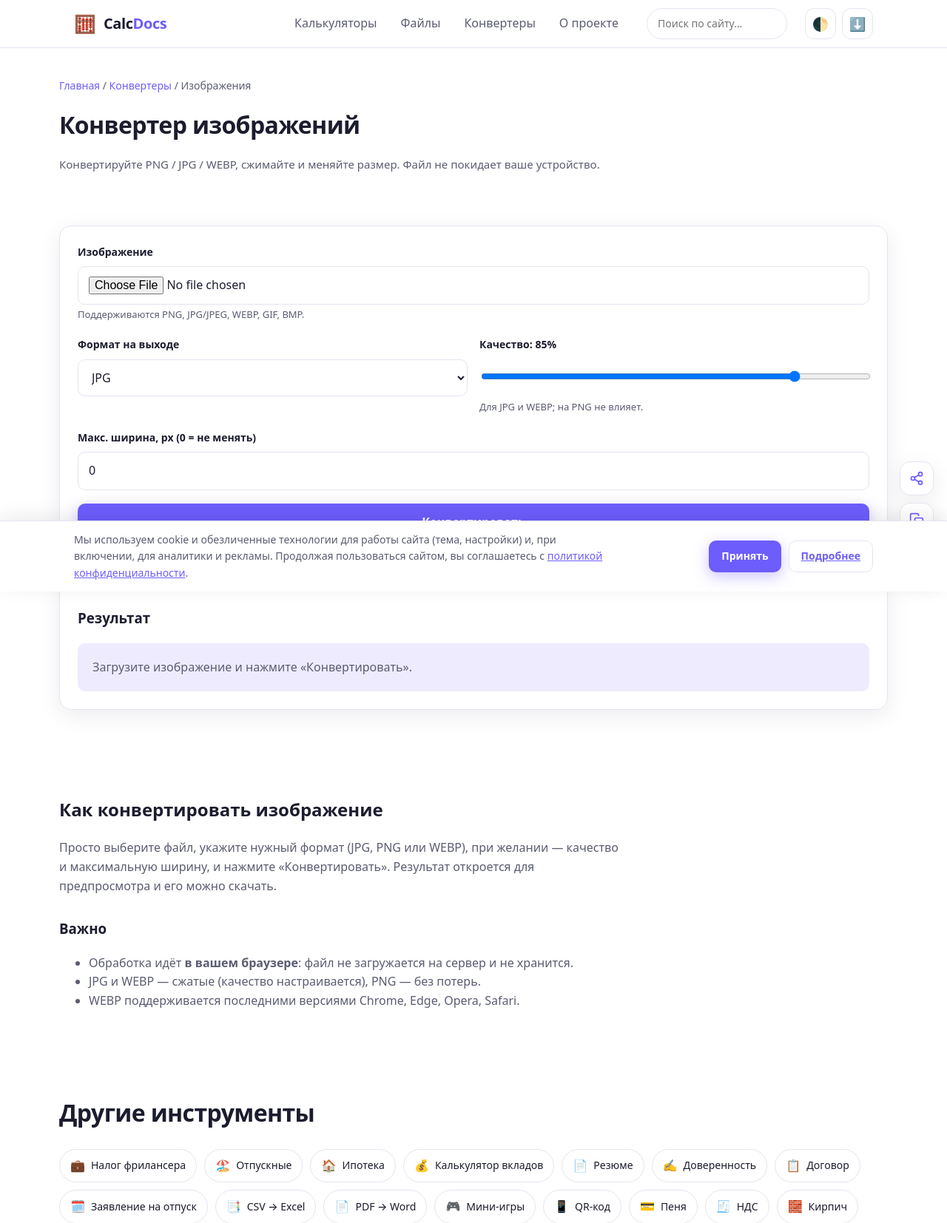
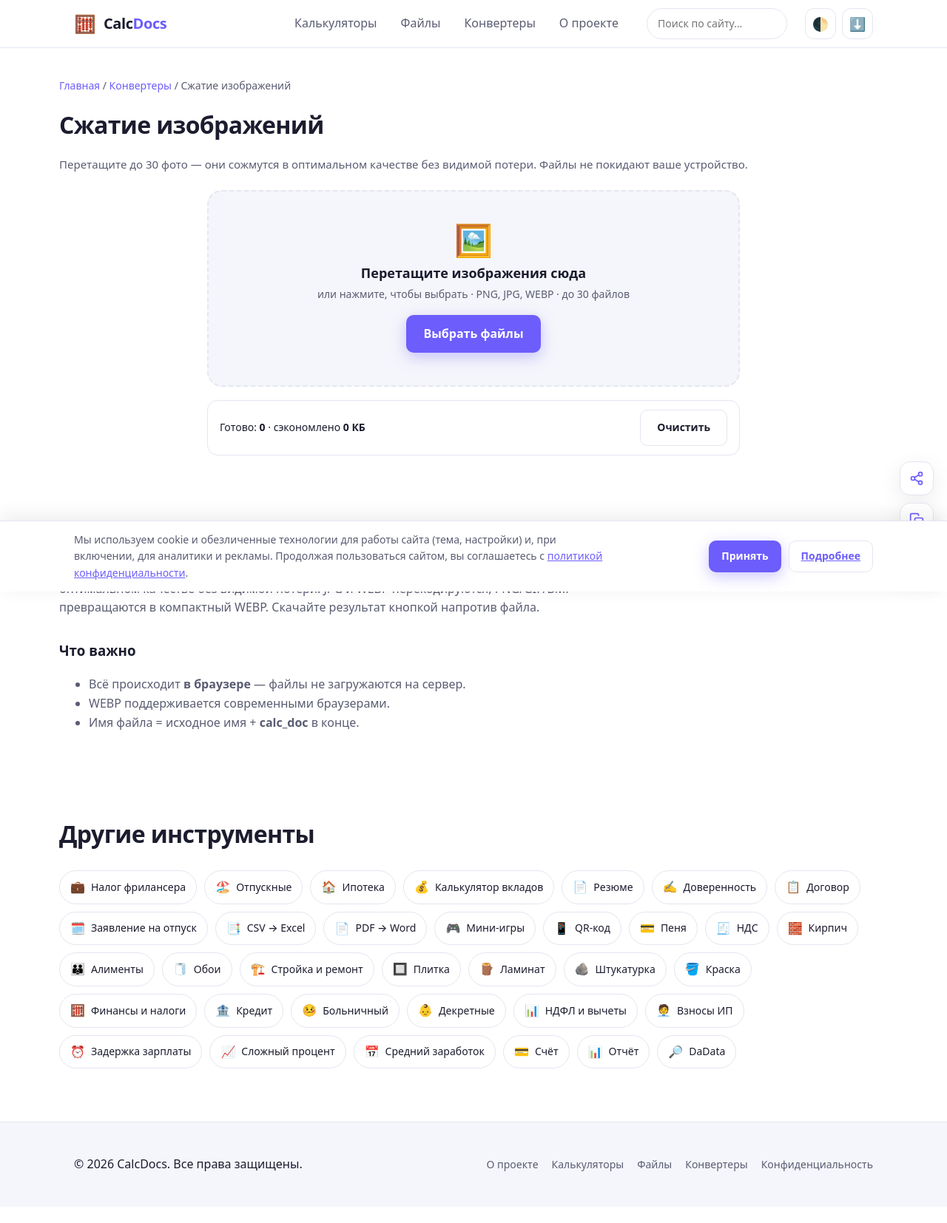
Before and after one commit to annycypher/calculat, a PHP site: page /converters/image-converter.html in a window 1280 px wide. Shown: the top 1654 px of the page at 74% size. After the commit the page ends 1584 px from the top, so only its background shows below. Run offline with PHP 8.4, Linux system fonts and the light colour scheme.

Commit message:
Image converter -> TinyPNG-like batch compressor: drag-drop, up to 30 files, auto optimal compress (no slider), per-file download, name + calc_doc suffix; convert-image.js?v=2

```diff
--- a/converters/image-converter.html
+++ b/converters/image-converter.html
@@ -3,13 +3,13 @@
 <head>
   <meta charset="UTF-8" />
   <meta name="viewport" content="width=device-width, initial-scale=1.0" />
-  <title>Конвертер изображений онлайн — PNG, JPG, WEBP, сжатие — CalcDocs</title>
-  <meta name="description" content="Бесплатный онлайн-конвертер изображений: PNG, JPG, WEBP, сжатие и изменение размера. Всё прямо в браузере, без загрузки на сервер." />
-  <meta name="keywords" content="конвертер изображений, png в jpg, jpg в webp, сжать изображение, изменить размер картинки, онлайн конвертер картинок" />
+  <title>Сжатие изображений онлайн — до 30 файлов сразу — CalcDocs</title>
+  <meta name="description" content="Бесплатное сжатие изображений в браузере: перетащите до 30 PNG, JPG, WEBP — они сожмутся в оптимальном качестве без видимой потери. Файлы не загружаются на сервер." />
+  <meta name="keywords" content="сжать изображение, сжатие фото онлайн, compress image, png webp, сжать png, уменьшить размер картинки" />
   <link rel="canonical" href="https://calc-doc.ru/converters/image-converter.html" />
   <meta name="robots" content="index, follow" />
   <meta property="og:title" content="Конвертер изображений онлайн — CalcDocs" />
-  <meta property="og:description" content="PNG / JPG / WEBP, сжатие и ресайз прямо в браузере." />
+  <meta property="og:description" content="Сжатие изображений в оптимальном качестве, до 30 файлов сразу." />
   <meta property="og:type" content="website" />
   <link rel="manifest" href="/manifest.webmanifest" />
   <link rel="icon" href="/icons/icon.svg" type="image/svg+xml" />
@@ -59,58 +59,39 @@
 
   <main>
     <div class="container tool-hero">
-      <nav class="breadcrumbs"><a href="/">Главная</a> / <a href="/#converters">Конвертеры</a> / Изображения</nav>
-      <h1>Конвертер изображений</h1>
-      <p class="tool-meta">Конвертируйте PNG / JPG / WEBP, сжимайте и меняйте размер. Файл не покидает ваше устройство.</p>
+      <nav class="breadcrumbs"><a href="/">Главная</a> / <a href="/#converters">Конвертеры</a> / Сжатие изображений</nav>
+      <h1>Сжатие изображений</h1>
+      <p class="tool-meta">Перетащите до 30 фото — они сожмутся в оптимальном качестве без видимой потери. Файлы не покидают ваше устройство.</p>
     </div>
 
-    <div class="container section no-print">
-      <div class="form-card">
-        <form id="imgForm">
-          <div class="field">
-            <label for="file">Изображение</label>
-            <input type="file" id="file" name="file" accept="image/*" required />
-            <span class="hint">Поддерживаются PNG, JPG/JPEG, WEBP, GIF, BMP.</span>
-          </div>
-          <div class="row2">
-            <div class="field">
-              <label for="format">Формат на выходе</label>
-              <select id="format" name="format">
-                <option value="jpeg">JPG</option>
-                <option value="png">PNG</option>
-                <option value="webp">WEBP</option>
-              </select>
-            </div>
-            <div class="field">
-              <label for="quality">Качество: <span id="qualityVal">85%</span></label>
-              <input type="range" id="quality" name="quality" min="10" max="100" step="1" value="85" />
-              <span class="hint">Для JPG и WEBP; на PNG не влияет.</span>
-            </div>
-          </div>
-          <div class="field">
-            <label for="maxWidth">Макс. ширина, px (0 = не менять)</label>
-            <input type="number" id="maxWidth" name="maxWidth" min="0" step="1" placeholder="например 1200" value="0" />
-          </div>
-          <button class="btn btn-primary" type="submit" style="width:100%">Конвертировать</button>
-        </form>
-      </div>
-      <div class="form-card" style="margin-top:20px">
-        <h3>Результат</h3>
-        <div id="output" class="result-box" style="margin-top:0">
-          <p style="margin:0;color:var(--text-muted)">Загрузите изображение и нажмите «Конвертировать».</p>
+    <div class="container ic-app">
+      <div class="ic-drop" id="drop" role="button" tabindex="0" aria-label="Загрузить изображения">
+        <input type="file" id="file" multiple accept="image/*" hidden />
+        <div class="ic-drop-inner">
+          <div class="ic-drop-ic" aria-hidden="true">🖼️</div>
+          <p class="ic-drop-title">Перетащите изображения сюда</p>
+          <p class="ic-drop-sub">или нажмите, чтобы выбрать · PNG, JPG, WEBP · до 30 файлов</p>
+          <button class="btn btn-primary" id="pickBtn" type="button">Выбрать файлы</button>
         </div>
       </div>
+
+      <div class="ic-summary" id="summary" hidden>
+        <span>Готово: <strong id="sumCount">0</strong> · сэкономлено <strong id="sumSaved">0 КБ</strong></span>
+        <button class="btn btn-ghost" id="clearBtn" type="button">Очистить</button>
+      </div>
+
+      <div class="ic-list" id="list"></div>
     </div>
 
     <div class="container section">
       <div class="prose">
-        <h2>Как конвертировать изображение</h2>
-        <p>Просто выберите файл, укажите нужный формат (JPG, PNG или WEBP), при желании — качество и максимальную ширину, и нажмите «Конвертировать». Результат откроется для предпросмотра и его можно скачать.</p>
-        <h3>Важно</h3>
+        <h2>Как это работает</h2>
+        <p>Перетащите изображения (или нажмите и выберите до 30 файлов). Каждое сжимается в оптимальном качестве без видимой потери: JPG и WEBP перекодируются, PNG/GIF/BMP превращаются в компактный WEBP. Скачайте результат кнопкой напротив файла.</p>
+        <h3>Что важно</h3>
         <ul>
-          <li>Обработка идёт <strong>в вашем браузере</strong>: файл не загружается на сервер и не хранится.</li>
-          <li>JPG и WEBP — сжатые (качество настраивается), PNG — без потерь.</li>
-          <li>WEBP поддерживается последними версиями Chrome, Edge, Opera, Safari.</li>
+          <li>Всё происходит <strong>в браузере</strong> — файлы не загружаются на сервер.</li>
+          <li>WEBP поддерживается современными браузерами.</li>
+          <li>Имя файла = исходное имя + <strong>calc_doc</strong> в конце.</li>
         </ul>
       </div>
     </div>
@@ -130,6 +111,6 @@
   </footer>
 
   <script type="module" src="/js/ui.js?v=4"></script>
-  <script type="module" src="/js/convert-image.js"></script>
+  <script type="module" src="/js/convert-image.js?v=2"></script>
 </body>
 </html>
--- a/index.html
+++ b/index.html
@@ -249,8 +249,8 @@
       <div class="grid">
         <a class="card" href="/converters/image-converter.html">
           <span class="card-icon" aria-hidden="true">🖼️</span>
-          <h3>Конвертер изображений</h3>
-          <p>PNG, JPG, WEBP и сжатие прямо в браузере.</p>
+          <h3>Сжатие изображений</h3>
+          <p>До 30 фото сразу, в оптимальном качестве.</p>
         </a>
         <a class="card" href="/converters/csv-to-xlsx.html">
           <span class="card-icon" aria-hidden="true">📑</span>
--- a/js/search-index.js
+++ b/js/search-index.js
@@ -26,7 +26,7 @@ export const SEARCH = [
   { t: 'Компенсация за задержку зарплаты', u: '/calculators/finance/salary-delay.html', k: 'задержка зарплаты компенсация 236 ТК', d: 'Компенсация по ст. 236 ТК РФ.' },
   { t: 'Сложный процент', u: '/calculators/finance/compound-interest.html', k: 'сложный процент доходность вклад', d: 'Доходность вклада с пополнением и капитализацией.' },
   { t: 'Средний заработок', u: '/calculators/finance/average-earnings.html', k: 'средний заработок стаж больничный', d: 'Средний дневной и месячный заработок, стаж.' },
-  { t: 'Конвертер изображений', u: '/converters/image-converter.html', k: 'изображение PNG JPG WEBP сжатие', d: 'PNG, JPG, WEBP и сжатие прямо в браузере.' },
+  { t: 'Сжатие изображений', u: '/converters/image-converter.html', k: 'сжать изображение сжатие фото png webp размер', d: 'Сжатие фото до 30 файлов сразу в оптимальном качестве.' },
   { t: 'CSV → Excel', u: '/converters/csv-to-xlsx.html', k: 'csv excel таблица xlsx', d: 'Превратите CSV-файл в готовый .xlsx.' },
   { t: 'PDF → Word', u: '/converters/pdf-to-word.html', k: 'pdf word docx текст конвертер', d: 'Извлеките текст из PDF в редактируемый DOCX.' },
   { t: 'Генератор QR-кода', u: '/converters/qr-generator.html', k: 'qr код генератор png svg jpg', d: 'QR-код из текста или ссылки — PNG, JPG, SVG.' },
--- a/js/ui.js
+++ b/js/ui.js
@@ -67,7 +67,7 @@ const TOOLS = [
   ['✍️', 'Доверенность', '/generators/power-of-attorney.html'],
   ['📋', 'Договор', '/generators/contract.html'],
   ['🗓️', 'Заявление на отпуск', '/generators/leave-request.html'],
-  ['🖼️', 'Конвертер изображений', '/converters/image-converter.html'],
+  ['🖼️', 'Сжатие изображений', '/converters/image-converter.html'],
   ['📑', 'CSV → Excel', '/converters/csv-to-xlsx.html'],
   ['📄', 'PDF → Word', '/converters/pdf-to-word.html'],
   ['🎮', 'Мини-игры', '/games/'],
--- a/styles.css
+++ b/styles.css
@@ -368,3 +368,26 @@ button, input, select, textarea { font: inherit; color: inherit; }
 .qr-opt select, .qr-opt input { padding: 8px 10px; border: 1px solid var(--border); border-radius: 10px; background: var(--bg); color: var(--text); font-size: 14px; max-width: 160px; }
 .qr-opt input[type=color] { padding: 2px; width: 64px; height: 38px; max-width: none; }
 @media (max-width: 640px) { .qr-card { flex-direction: column-reverse; align-items: stretch; } .qr-right { width: 100%; max-width: 200px; margin: 0 auto; } }
+
+/* ═══════════ Сжатие изображений (TinyPNG-like) ═══════════ */
+.ic-app { max-width: 760px; margin: 0 auto; }
+.ic-drop { border: 2px dashed var(--border); border-radius: 20px; padding: 44px 20px; text-align: center; cursor: pointer; transition: border-color .15s ease, background .15s ease; background: var(--bg-soft); }
+.ic-drop:hover, .ic-drop.drag { border-color: var(--primary); background: var(--primary-soft); }
+.ic-drop-inner { display: grid; place-items: center; gap: 4px; }
+.ic-drop-ic { font-size: 42px; line-height: 1; }
+.ic-drop-title { font-size: 18px; font-weight: 800; margin: 6px 0 0; }
+.ic-drop-sub { color: var(--text-muted); font-size: 14px; margin: 0 0 12px; }
+.ic-summary { display: flex; justify-content: space-between; align-items: center; gap: 12px; margin-top: 18px; padding: 12px 16px; background: var(--card-bg); border: 1px solid var(--border); border-radius: 14px; font-size: 14px; }
+.ic-list { margin-top: 16px; display: flex; flex-direction: column; gap: 12px; }
+.ic-item { display: flex; align-items: center; gap: 14px; padding: 12px 14px; background: var(--card-bg); border: 1px solid var(--border); border-radius: 14px; }
+.ic-thumb { width: 52px; height: 52px; flex: 0 0 auto; border-radius: 10px; overflow: hidden; background: var(--bg-soft); display: grid; place-items: center; font-size: 22px; }
+.ic-thumb img { width: 100%; height: 100%; object-fit: cover; display: block; }
+.ic-info { min-width: 0; flex: 1; }
+.ic-name { font-weight: 600; font-size: 14px; white-space: nowrap; overflow: hidden; text-overflow: ellipsis; }
+.ic-size { font-size: 13px; color: var(--text-muted); }
+.ic-size strong { color: var(--text); }
+.ic-save { color: #2e7d52; font-weight: 700; margin-left: 6px; }
+.ic-actions { flex: 0 0 auto; }
+.ic-actions .btn { padding: 9px 16px; font-size: 14px; border-radius: 12px; }
+.ic-status { font-size: 13px; color: var(--text-muted); }
+@media (max-width: 520px) { .ic-item { flex-wrap: wrap; } .ic-actions { width: 100%; } .ic-actions .btn { width: 100%; } }
```
Also changed, not shown: js/convert-image.js (+116 -34 lines).
